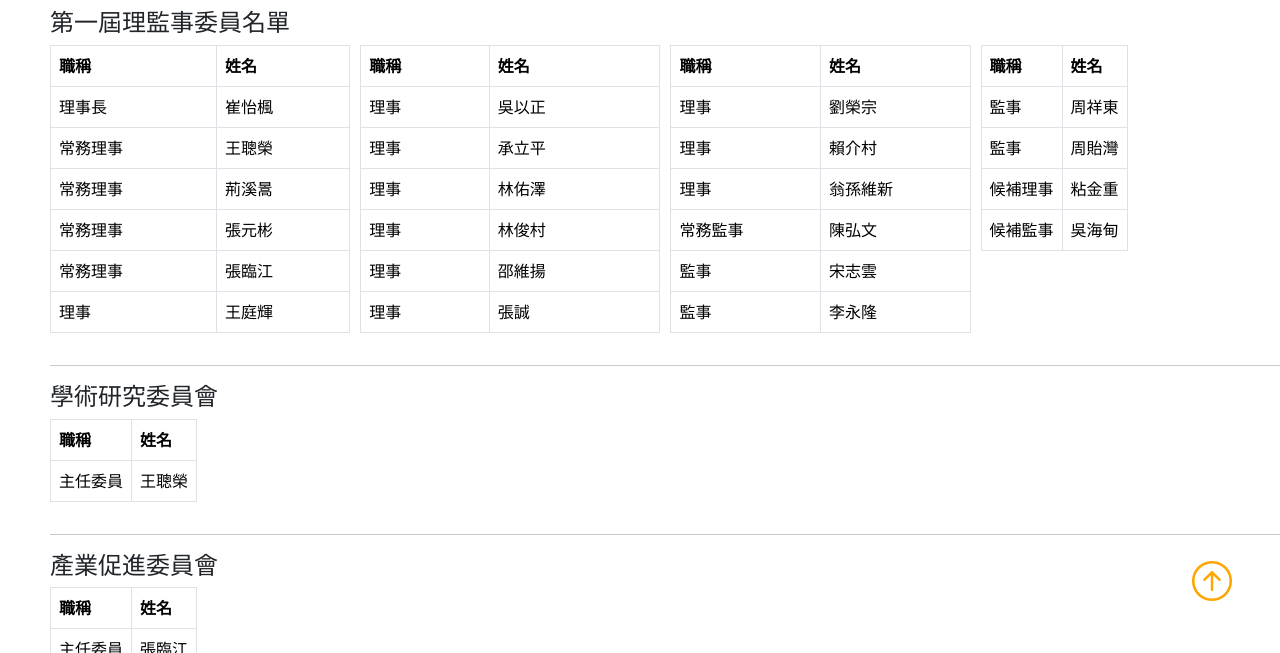
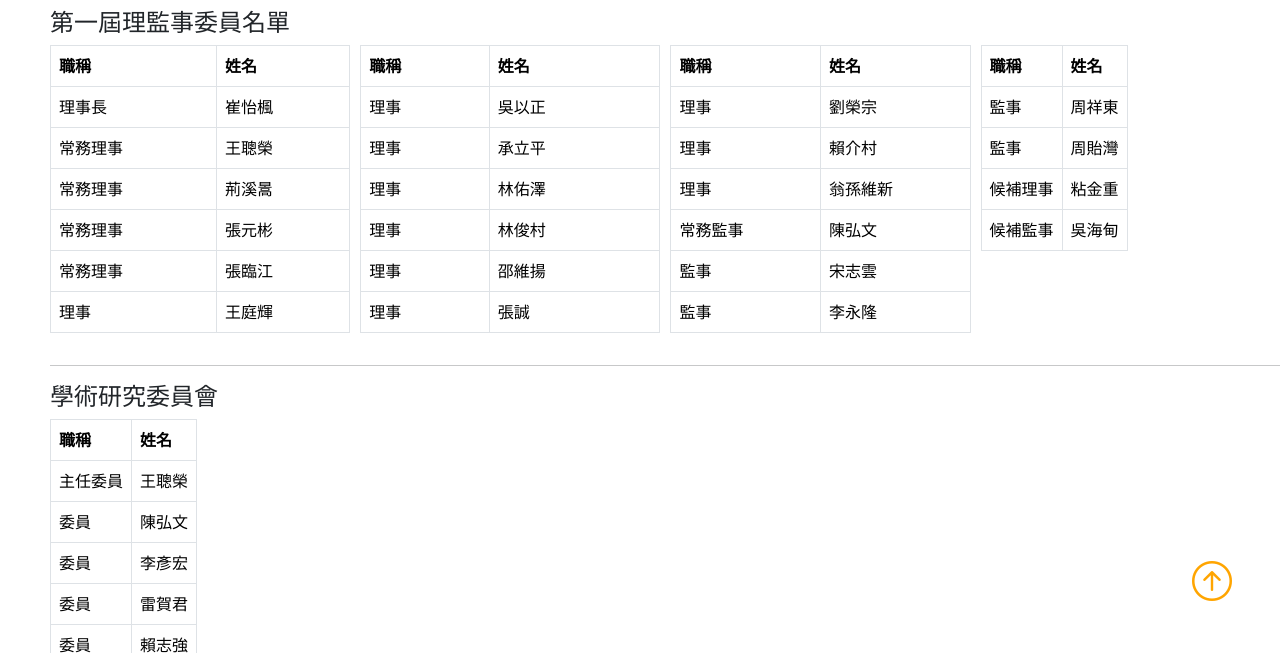
Before and after one commit to TaiwanSEA2023/TSEA.github.io, a plain HTML site: page struct.html in a window 1280 px wide. Shown: the part 147-800 px from the top of the page. Drawn offline with nearby package versions, Linux system fonts and the light colour scheme.

Commit message:
Update struct.html
委員名單修改

```diff
--- a/struct.html
+++ b/struct.html
@@ -171,6 +171,22 @@
                 <td>主任委員</td>
                 <td>王聰榮</td>
             </tr>
+            <tr>
+                <td>委員</td>
+                <td>陳弘文</td>
+            </tr>
+            <tr>
+                <td>委員</td>
+                <td>李彥宏</td>
+            </tr>
+            <tr>
+                <td>委員</td>
+                <td>雷賀君</td>
+            </tr>
+            <tr>
+                <td>委員</td>
+                <td>賴志強</td>
+            </tr>
         </table>
     </div>
 
```
